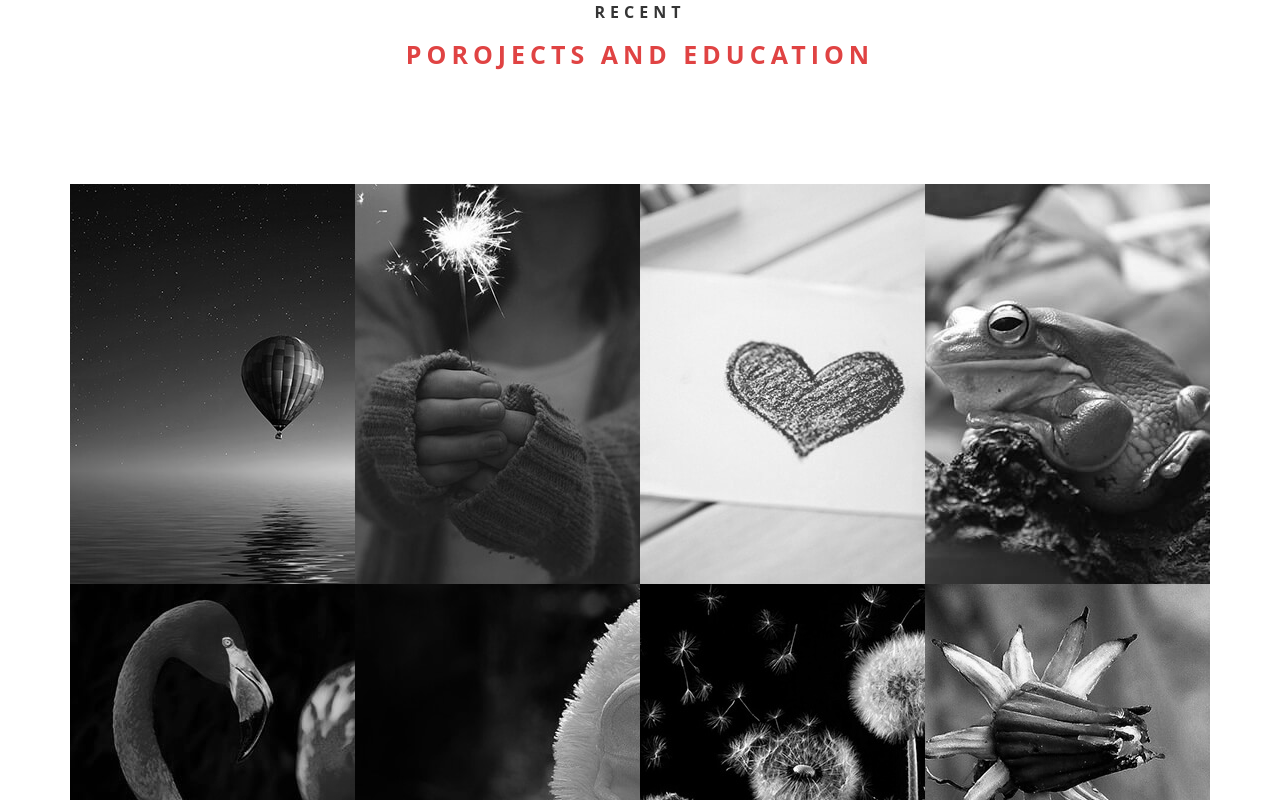
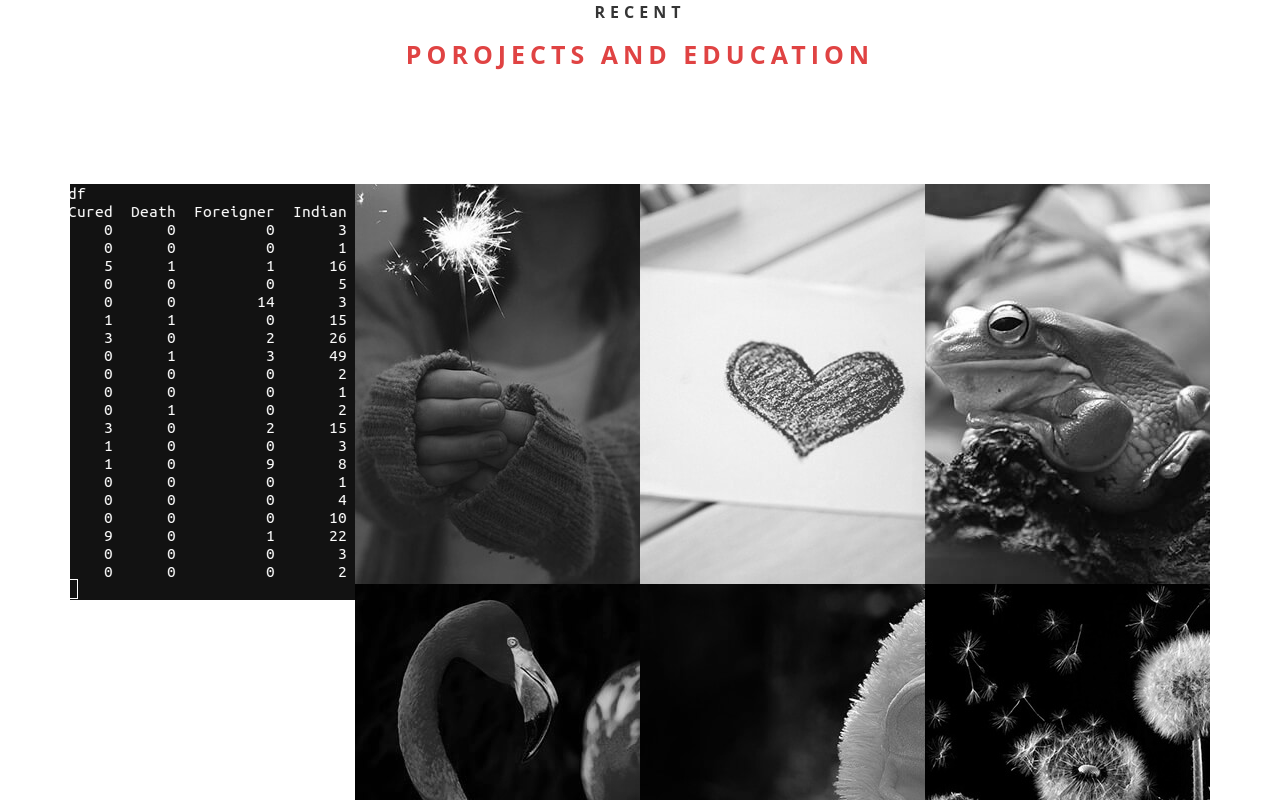
Before and after one commit to b18050/portfolio, a plain HTML site: page index.html in a window 1280 px wide. Shown: the part 1328-2128 px from the top of the page. Drawn offline with nearby package versions, Linux system fonts and the light colour scheme; some packages are replaced by stand-ins of ours.

Commit message:
added project 1

```diff
--- a/index.html
+++ b/index.html
@@ -145,7 +145,7 @@
           <div class="col-md-3 col-sm-6">
               <div class="overlay-effect effects clearfix">
                   <div class="img">
-                      <a href="img/portfolio/portfolio-01-large.jpg" data-lightbox="roadtrip" title="Project One - Lorem Ipsum"><img class="grayscale" src="img/portfolio/portfolio-01-thumbnail.jpg" alt="Portfolio Item"></a>
+                      <a href="img/portfolio/covid 19 all columns.png" data-lightbox="roadtrip" title="Project One - Lorem Ipsum"><img class="grayscale" src="img/portfolio/covid 19 all columns.png" alt="Portfolio Item"></a>
                   </div>
               </div>
           </div>
```
Also changed, not shown: img/portfolio/covid 19 all columns.png (added).
